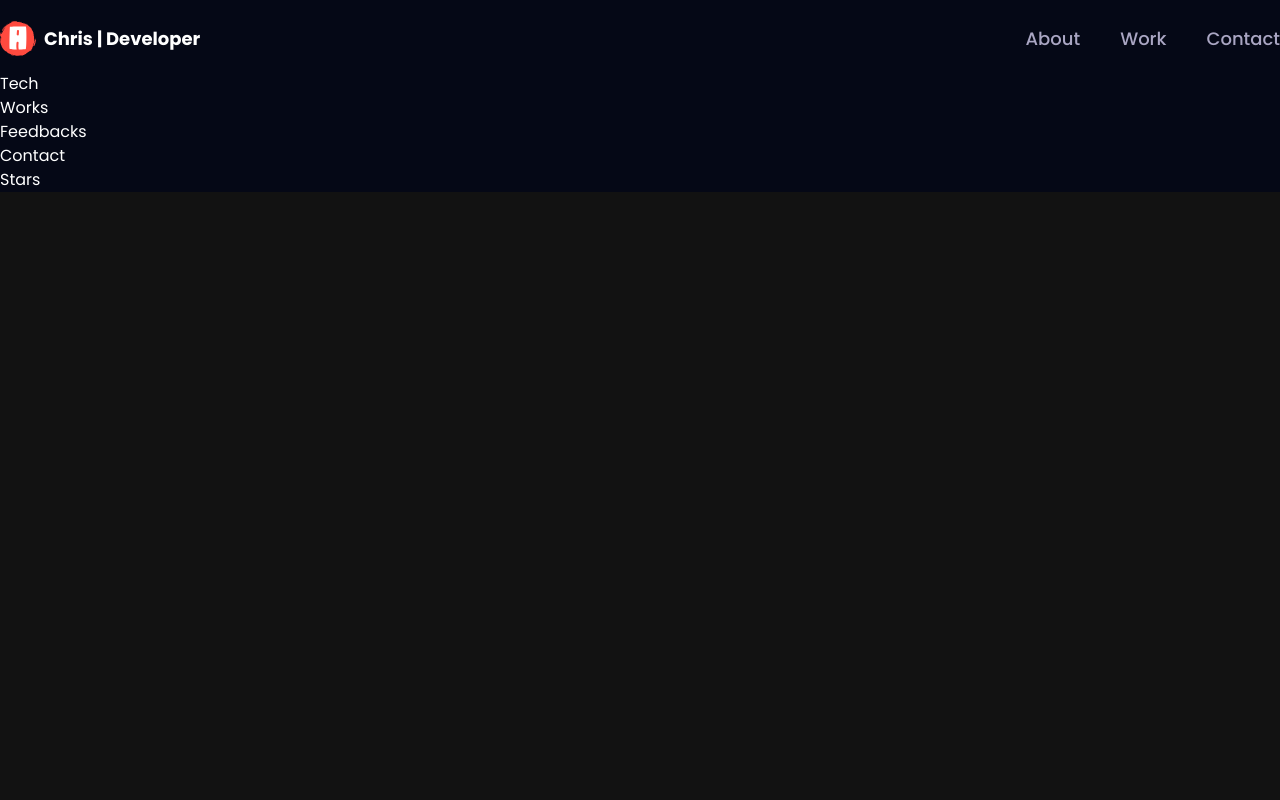
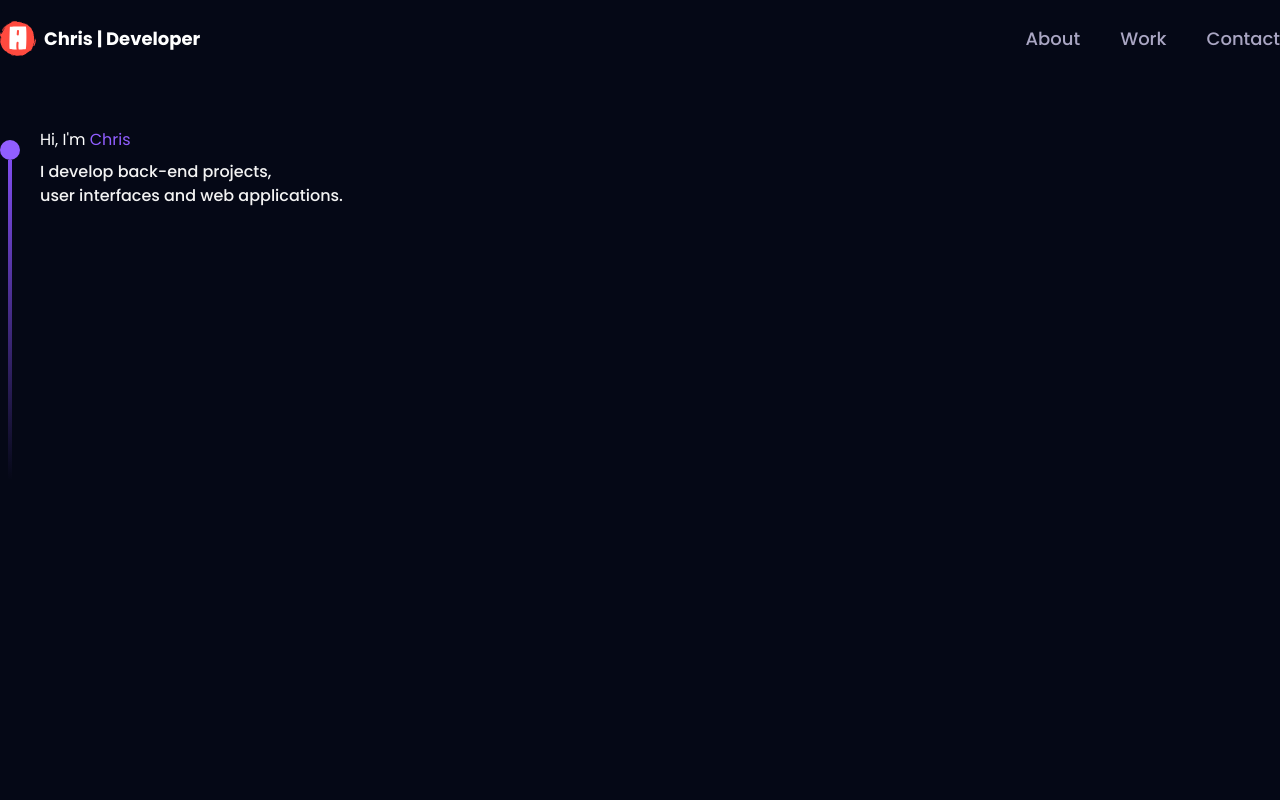
Before and after one commit to ChrisKangaji/Portfolio-CV3D, a React (Vite) app: page / in a window 1280 px wide. Shown: the top 800 px of the page. Built offline with nearby package versions, Linux system fonts and the light colour scheme.

Commit message:
started working with header

```diff
--- a/src/components/Hero.jsx
+++ b/src/components/Hero.jsx
@@ -1,8 +1,26 @@
-import React from 'react'
+import { motion } from 'framer-motion';
+import { styles } from '../styles';
+import { ComputersCanvas } from './canvas';
 
 const Hero = () => {
   return (
-    <div>Hero</div>
+    <section className="relative w-full h-screen mx-auto">
+      <div className={`${styles.paddingX} absolute inset-0 top-[120px] max-w-7xl mx-auto flex flex-row items-start gap-5`}>
+        <div className="flex flex-col justify-center items-center mt-5">
+          <div className="w-5 h-5 rounded-full bg-[#915eff]" />
+          <div className="w-1 sm:h-80 h-40 violet-gradient" />
+        </div>
+
+        <div>
+          <h1 className={`${styles.heroHeadText} text-white`}>Hi, I'm <span className="text-[#915eff]">Chris</span></h1>
+          <p className={`${styles.heroSubText} mt-2 text-white-100`}>
+            I develop back-end projects,<br className="sm:block hidden" />
+            user interfaces and web applications.
+          </p>
+        </div>
+      </div>
+      <ComputersCanvas />
+    </section>
   )
 }
 
```
